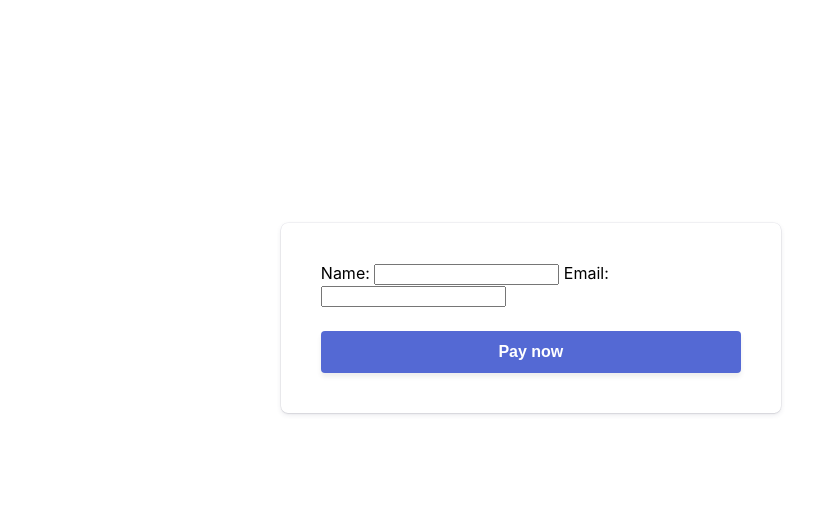
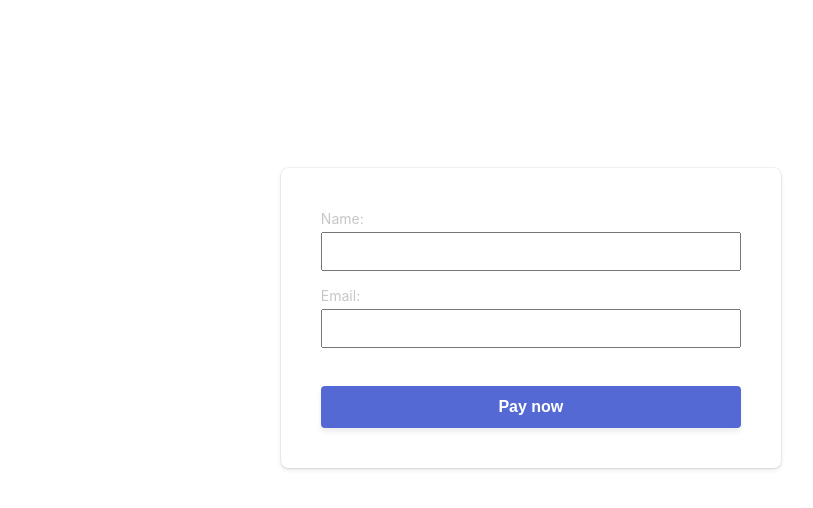
Before and after one commit to md-kawsar-ali/testing, a website: page index.html in a window 1280 px wide. Shown: the part 90-598 px from the top of the page, without its empty margins (242-1055 px from the left). Drawn offline with Linux system fonts and the light colour scheme.

Commit message:
Changes 105

```diff
--- a/css/style.css
+++ b/css/style.css
@@ -23,6 +23,19 @@ form {
         0px 1px 1.5px 0px rgba(0, 0, 0, 0.07);
     border-radius: 7px;
     padding: 40px;
+}
+
+.fields input {
+    width: 100%;
+    padding: 10px 15px;
+    margin-bottom: 14px;
+}
+
+.fields label {
+    color: #c7c7c7;
+    font-size: 14px;
+    margin-bottom: 5px;
+    display: inline-block;
 }
 
 .hidden {
--- a/index.html
+++ b/index.html
@@ -14,10 +14,12 @@
     <h1>Stripe Payment!</h1>
     <!-- Display a payment form -->
     <form id="payment-form">
-        <label for="name">Name:</label>
-        <input type="text" id="name" />
-        <label for="email">Email:</label>
-        <input type="email" id="email" />
+        <div class="fields">
+            <label for="name">Name:</label>
+            <input type="text" id="name" />
+            <label for="email">Email:</label>
+            <input type="email" id="email" />
+        </div>
 
         <div id="payment-element">
             <!--Stripe.js injects the Payment Element-->
--- a/js/app.js
+++ b/js/app.js
@@ -37,6 +37,9 @@ document.addEventListener('DOMContentLoaded', async () => {
 
         async function handleSubmit(e) {
             e.preventDefault();
+            const customerName = document.querySelector("#name");
+            const emailAddress = document.querySelector("#email");
+
             setLoading(true);
 
             const { error } = await stripe.confirmPayment({
```
